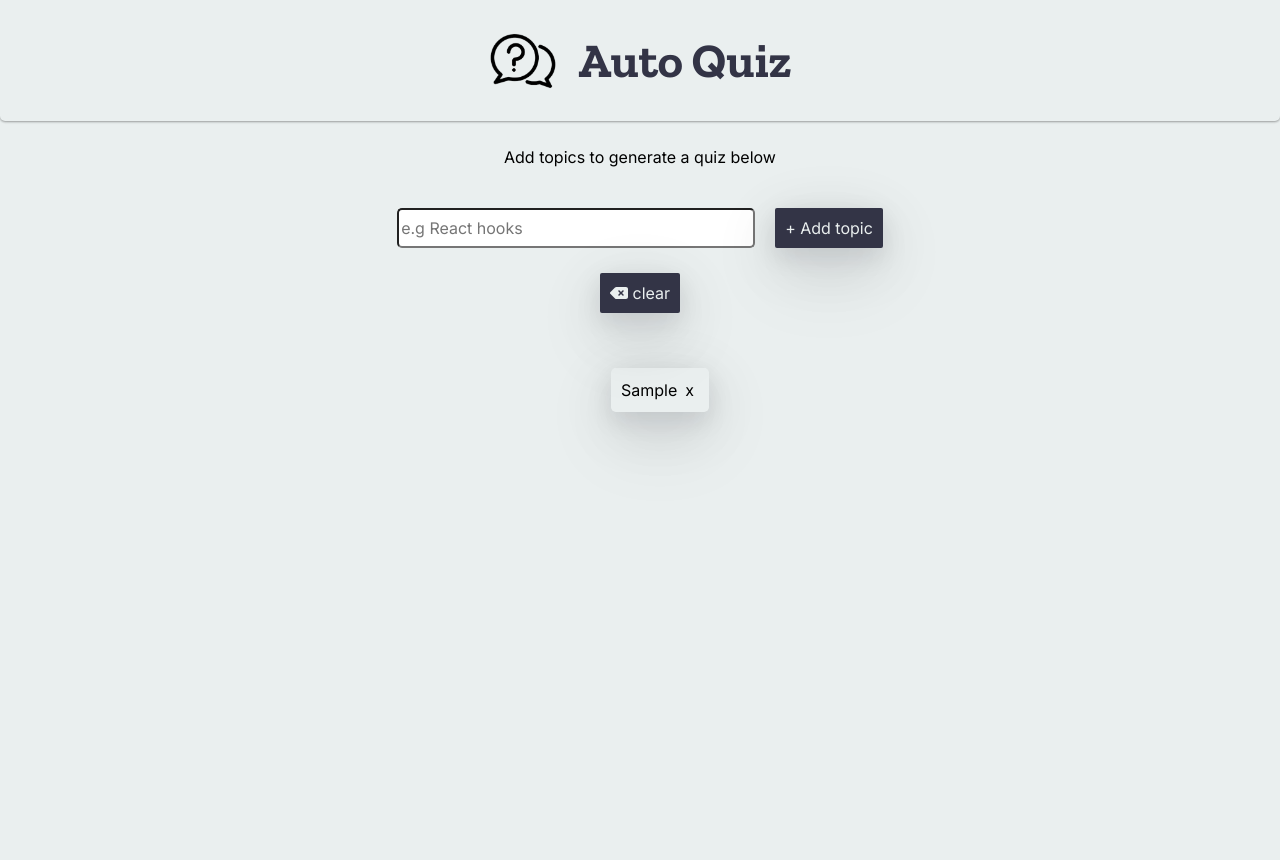
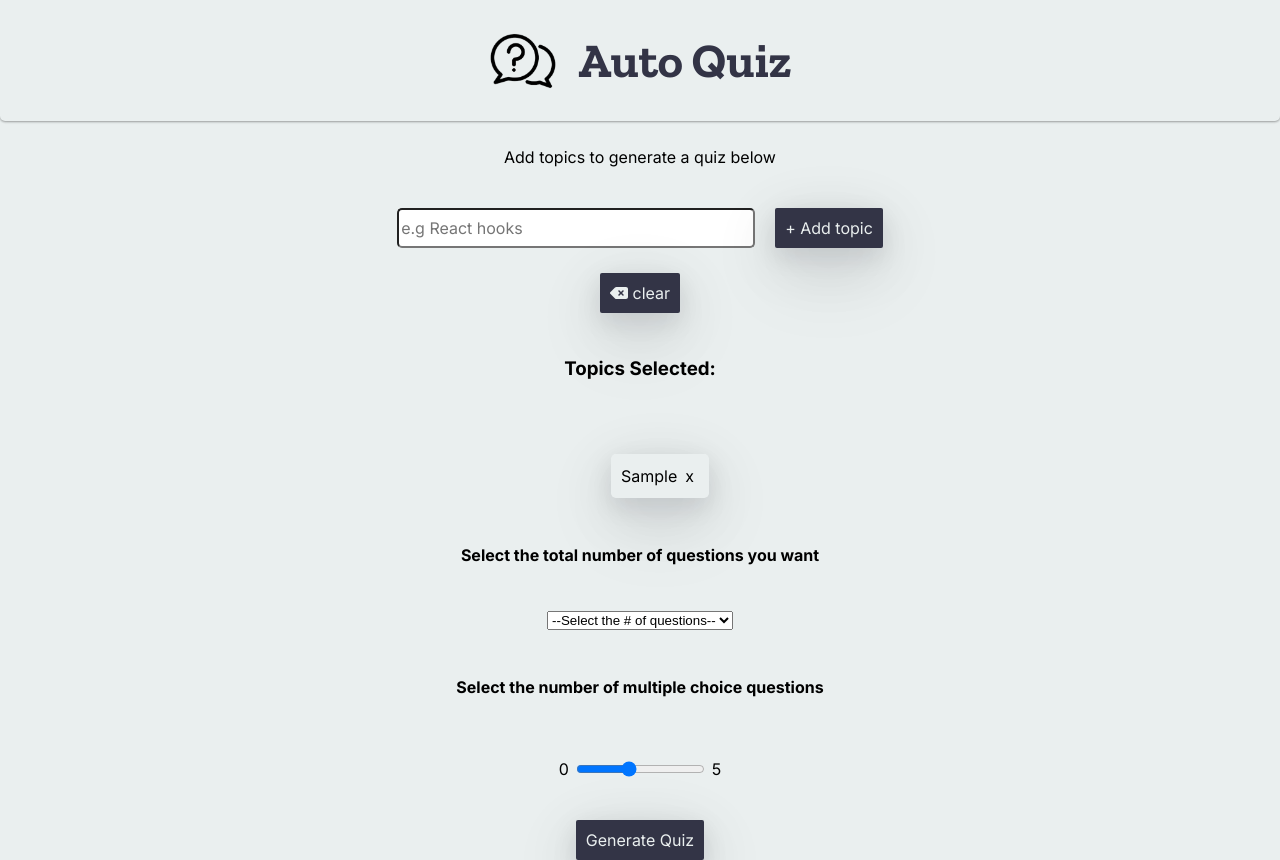
Before and after one commit to santhosh-kumar-karthikeyan/AutoQuiz, a React (Vite) app: page / in a window 1280 px wide. Both pictures are taken after typing "Sample" into the empty fields and a click on the button "+ Add topic". Before the commit the page ends 800 px from the top, so only its background shows below. Built offline with nearby package versions, Linux system fonts and the light colour scheme.

Commit message:
update final structure of the form

```diff
--- a/src/components/TopicForm/TopicForm.css
+++ b/src/components/TopicForm/TopicForm.css
@@ -62,3 +62,10 @@ li {
     box-shadow: rgba(17, 17, 26, 0.1) 0px 8px 24px, rgba(17, 17, 26, 0.1) 0px 16px 56px, rgba(17, 17, 26, 0.1) 0px 24px 80px;
     list-style: none;
 }
+
+form > section {
+    display: flex;
+    justify-content: center;
+    align-items: center;
+    gap: 5px;
+}
--- a/src/components/TopicForm/TopicForm.jsx
+++ b/src/components/TopicForm/TopicForm.jsx
@@ -1,12 +1,14 @@
 import './TopicForm.css';
-import { useState } from 'react';
+import { useState,useRef } from 'react';
 import { FontAwesomeIcon } from '@fortawesome/react-fontawesome';
 import { faDeleteLeft } from '@fortawesome/free-solid-svg-icons'; // For free Solid style
 
 function TopicForm() {
     const [topics, setTopics] = useState([]);
-    function handleSubmit(formData) {
-        const newTopic = formData.get("topic").trim();
+    const topicRef = useRef("");
+    const [multiChoice, setMultiChoice] = useState(5);
+    function addTopic() {
+        const newTopic = topicRef.current.value;
         if(!newTopic || topics.find(topic => topic == newTopic))
             return;
         console.log(topics);
@@ -19,19 +21,44 @@ function TopicForm() {
         setTopics([]);
         console.log(topics)
     }
+    function submitQuiz() {
+        console.log("Form submitted");
+    }
     const topicList = topics.map(topic => <li>{topic}<button onClick={() => removeTopic(topic)} type="button" aria-label='remove topic'>x</button></li>);
     return (
-        <form action={handleSubmit} >
+        <>
+            <form action={addTopic} >
                 <p>Add topics to generate a quiz below</p>
                 <main>
-                <input type="text" name="topic" placeholder="e.g React hooks" />
-                <button type="submit" >+ Add topic</button>
+                    <input type="text" name="topic" placeholder="e.g React hooks" ref={topicRef}/>
+                    <button >+ Add topic</button>
                 </main>
+                {
+                    topics.length >0 ?
                     <button onClick={removeAllTopics}>
                         <FontAwesomeIcon icon={faDeleteLeft}/> clear
-            </button>
-            {topics.length !==0 && <ul>{topicList}</ul> }
+                    </button>:
+                    <p>Enter a topic to continue</p>
+                }
+                {topics.length !==0 && <><h3>Topics Selected:</h3><ul>{topicList}</ul></> }
             </form>
+            {topics.length > 0 && <form action={submitQuiz}>
+                <h4>Select the total number of questions you want</h4>
+                <select name="numQuestions" defaultValue="" onChange={(e) => {setMultiChoice(e.target.value)}}>
+                    <option value="" disabled>--Select the # of questions--</option>
+                    <option value={5}>5</option>
+                    <option value={10}>10</option>
+                    <option value={20}>20</option>
+                </select>
+                <h4>Select the number of multiple choice questions</h4>
+                <section>
+                    <p>0</p>
+                    <input type="range" name="numMultipleChoice" max={multiChoice} min={0} step={1} defaultValue={Math.floor(multiChoice / 2)}/>
+                    <p>{multiChoice}</p>
+                </section>
+                <button>Generate Quiz</button>
+            </form>}
+        </>
     )
 }
 
```
Lines whose indentation alone changed are shown as unchanged.
